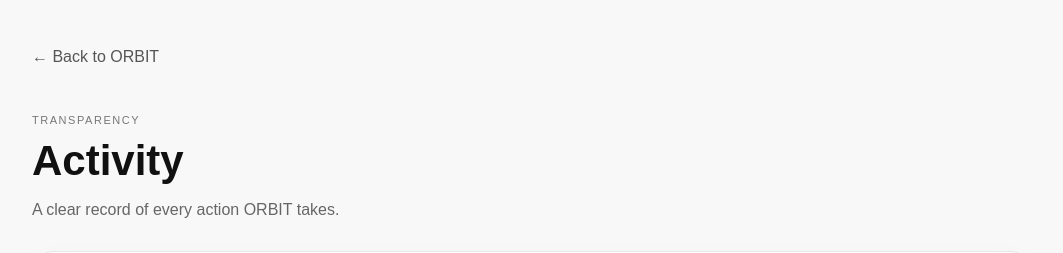
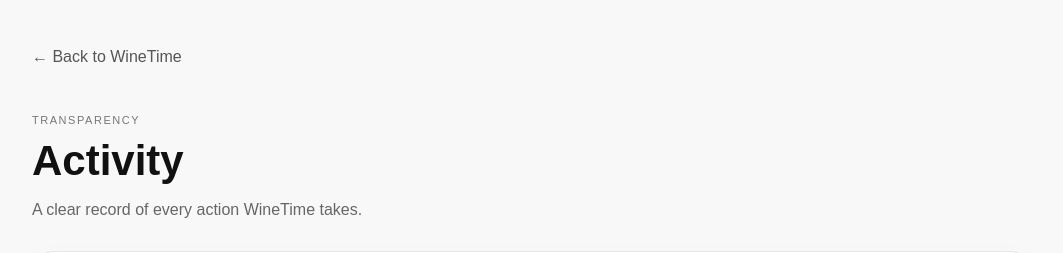
Before and after one commit to dreamsbuilding3-afk/Orbit, a Next.js app: page /activity in a window 1280 px wide. Shown: the top 253 px of the page, without its empty margins (108-1171 px from the left). Built offline with nearby package versions, Linux system fonts and the light colour scheme.

Commit message:
rebrand: rename activity UI to WineTime

```diff
--- a/app/activity/page.tsx
+++ b/app/activity/page.tsx
@@ -11,8 +11,8 @@ export default function ActivityPage() {
   return (
     <main style={{ minHeight: "100vh", background: "#f8f8f8", color: "#111", fontFamily: "Arial, sans-serif", padding: "48px" }}>
       <div style={{ maxWidth: 1000, margin: "0 auto" }}>
-        <a href="/" style={{ color: "#555", textDecoration: "none" }}>← Back to ORBIT</a>
-        <div style={{ marginTop: 48, marginBottom: 32 }}><p style={{ letterSpacing: ".14em", fontSize: 11, color: "#777" }}>TRANSPARENCY</p><h1 style={{ fontSize: 42, margin: "8px 0" }}>Activity</h1><p style={{ color: "#666", fontSize: 16 }}>A clear record of every action ORBIT takes.</p></div>
+        <a href="/" style={{ color: "#555", textDecoration: "none" }}>← Back to WineTime</a>
+        <div style={{ marginTop: 48, marginBottom: 32 }}><p style={{ letterSpacing: ".14em", fontSize: 11, color: "#777" }}>TRANSPARENCY</p><h1 style={{ fontSize: 42, margin: "8px 0" }}>Activity</h1><p style={{ color: "#666", fontSize: 16 }}>A clear record of every action WineTime takes.</p></div>
         <section style={{ background: "rgba(255,255,255,.82)", border: "1px solid #e7e7e7", borderRadius: 22, overflow: "hidden", boxShadow: "0 12px 35px rgba(0,0,0,.035)" }}>
           {events.map(([title, detail, time, state]) => <div key={title + time} style={{ padding: "20px 24px", display: "grid", gridTemplateColumns: "36px 1fr auto", gap: 16, alignItems: "center", borderBottom: "1px solid #eeeeee" }}><span style={{ width: 32, height: 32, borderRadius: 10, border: "1px solid #e3e3e3", display: "grid", placeItems: "center", background: "#fff" }}>✓</span><div><strong>{title}</strong><div style={{ color: "#777", fontSize: 13, marginTop: 4 }}>{detail}</div></div><div style={{ textAlign: "right", color: "#888", fontSize: 12 }}><div>{time}</div><span style={{ color: "#222" }}>{state}</span></div></div>)}
         </section>
```
